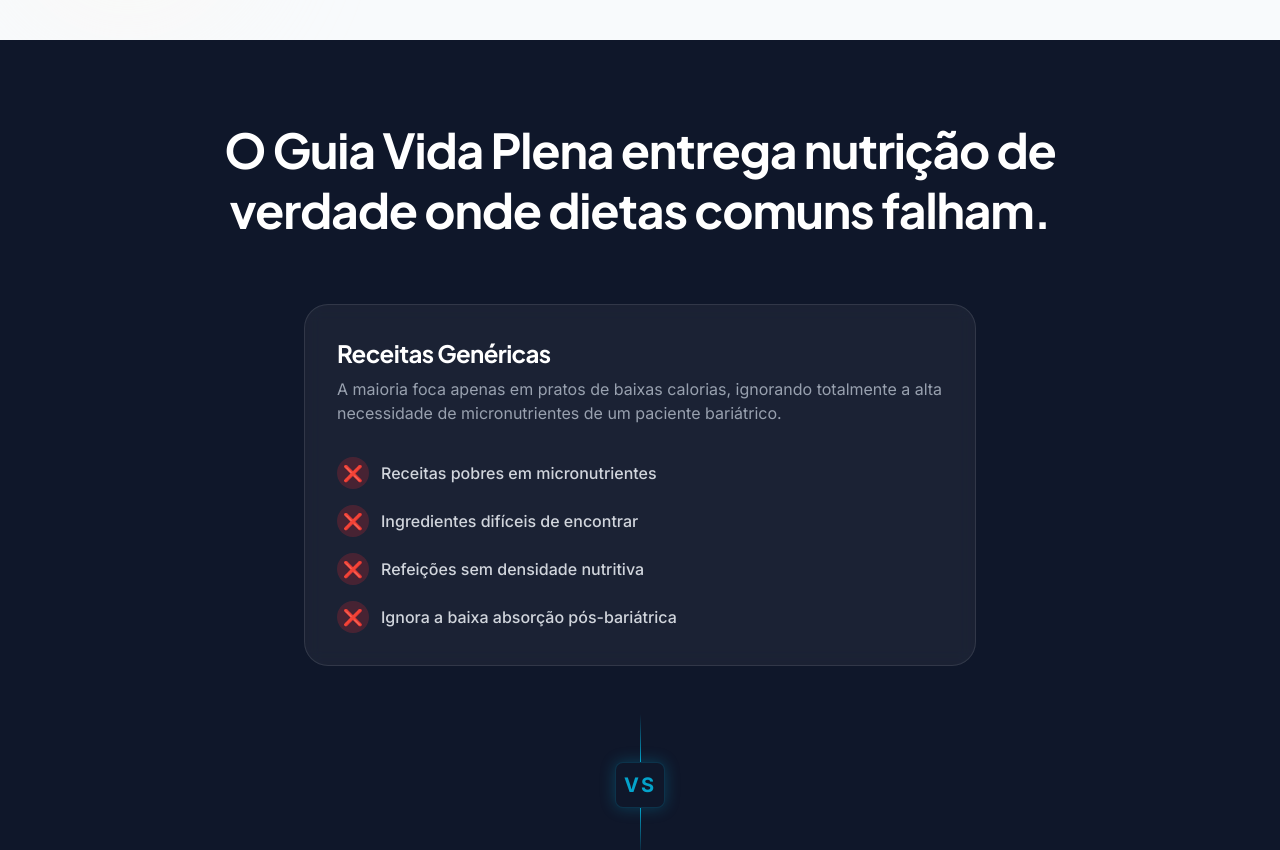
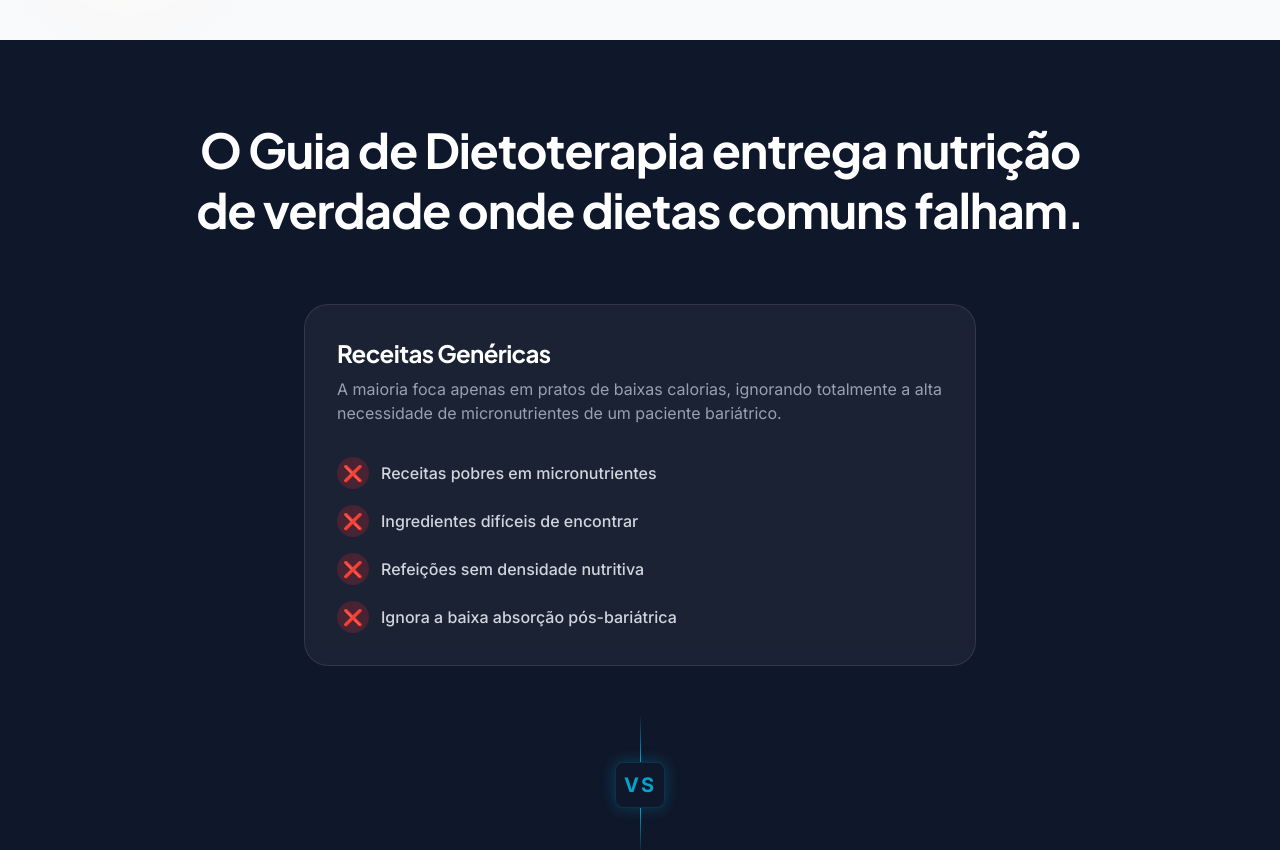
Before and after one commit to juiiorsantana/guia-drlucas, a React (Vite) app: page / in a window 1280 px wide. Shown: the part 4780-5630 px from the top of the page. Built offline with nearby package versions, Linux system fonts and the light colour scheme.

Commit message:
feat: add Pricing and MethodDifferential components to landing page

```diff
--- a/components/MethodDifferential.tsx
+++ b/components/MethodDifferential.tsx
@@ -18,7 +18,7 @@
                     transition={{ duration: 0.6, ease: [0.25, 0.46, 0.45, 0.94] }}
                 >
                     <h2 className="text-3xl md:text-4xl lg:text-5xl font-display font-bold text-white max-w-4xl mx-auto leading-tight">
-                        O Guia Vida Plena entrega nutrição de verdade onde dietas comuns falham.
+                        O Guia de Dietoterapia entrega nutrição de verdade onde dietas comuns falham.
                     </h2>
                 </motion.div>
 
--- a/components/Pricing.tsx
+++ b/components/Pricing.tsx
@@ -38,9 +38,8 @@
                             transition={{ staggerChildren: 0.08, delayChildren: 0.3 }}
                         >
                             {[
-                                "Guia Prático Completo em PDF",
+                                "Material feito pelo Dr. Lucas Nemes",
                                 "Acesso Imediato ao Material",
-                                "Material de Apoio (PDF)",
                                 "Certificado Oficial",
                                 "Grupo de Networking"
                             ].map((item, i) => (
```
